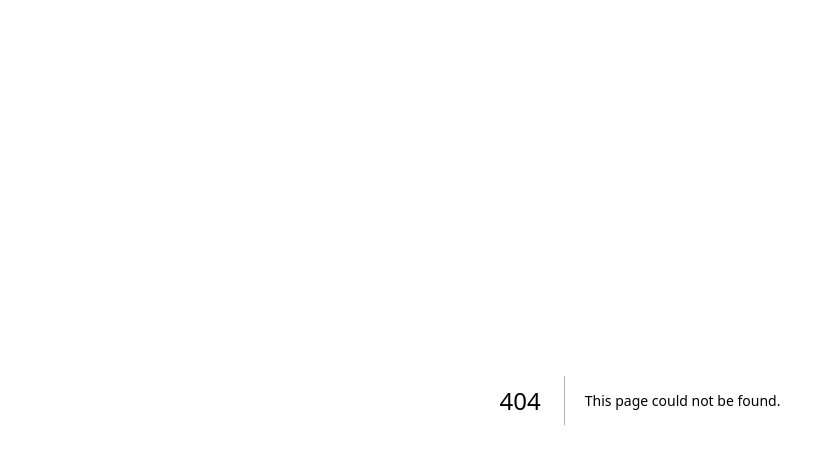
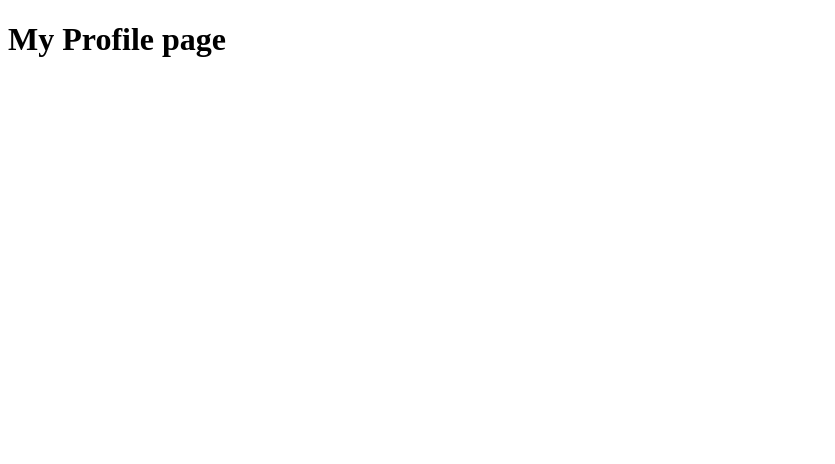
Before and after one commit to Wandonium/next-js-tut, a Next.js app in the folder routing-demo/: page /profile in a window 1280 px wide. Before the commit this address had no page. Shown: the top 464 px of the page, without its empty margins (0-835 px from the left). Built offline with nearby package versions, Linux system fonts and the light colour scheme.

Commit message:
Created new /about and /profile routes using folder structure.

```diff
--- /dev/null
+++ b/routing-demo/src/app/about/page.tsx
@@ -0,0 +1,3 @@
+export default function About() {
+    return <h1>About Page</h1>
+}
--- /dev/null
+++ b/routing-demo/src/app/profile/page.tsx
@@ -0,0 +1,3 @@
+export default function Profile() {
+    return <h1>My Profile page</h1>
+}
```
